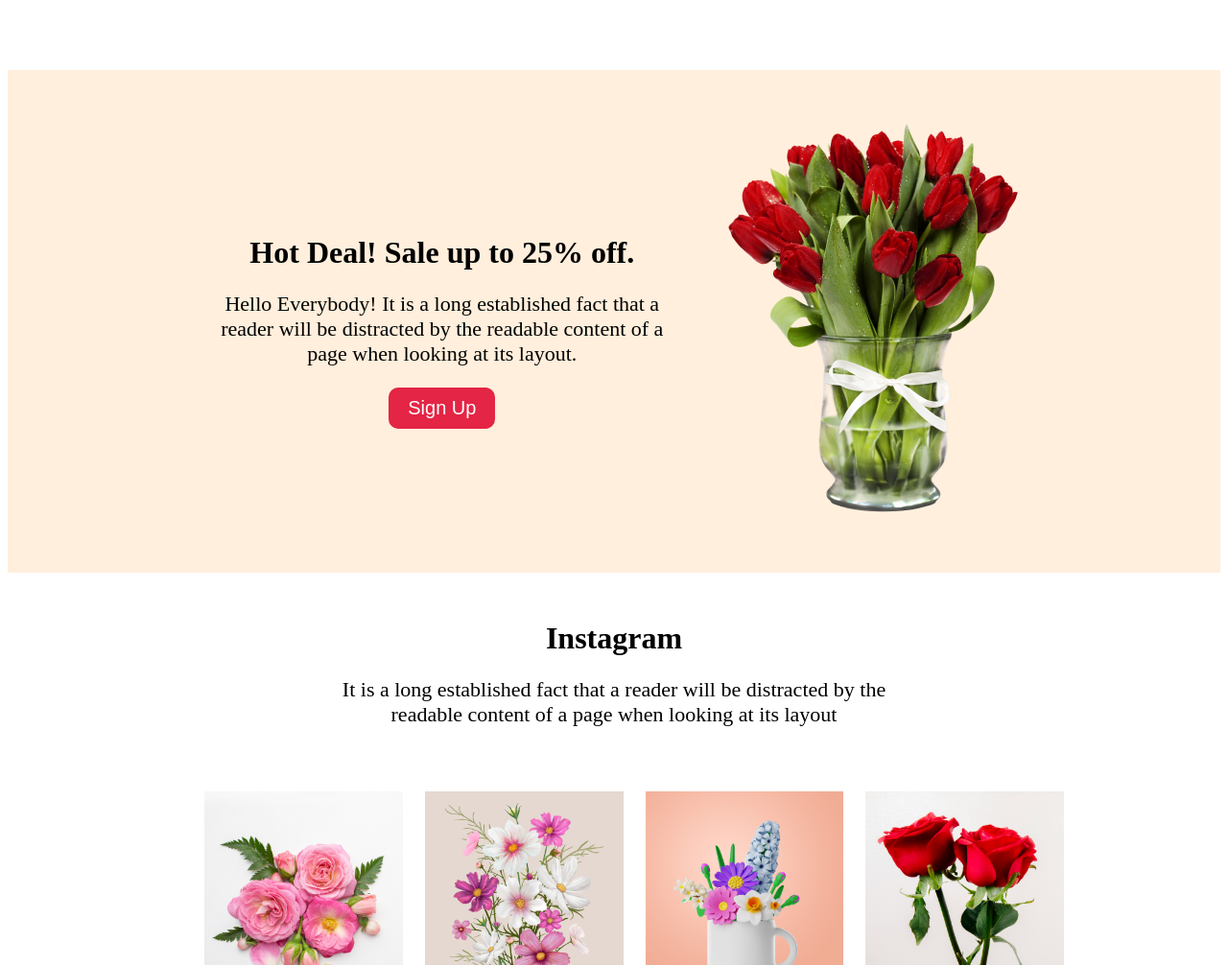
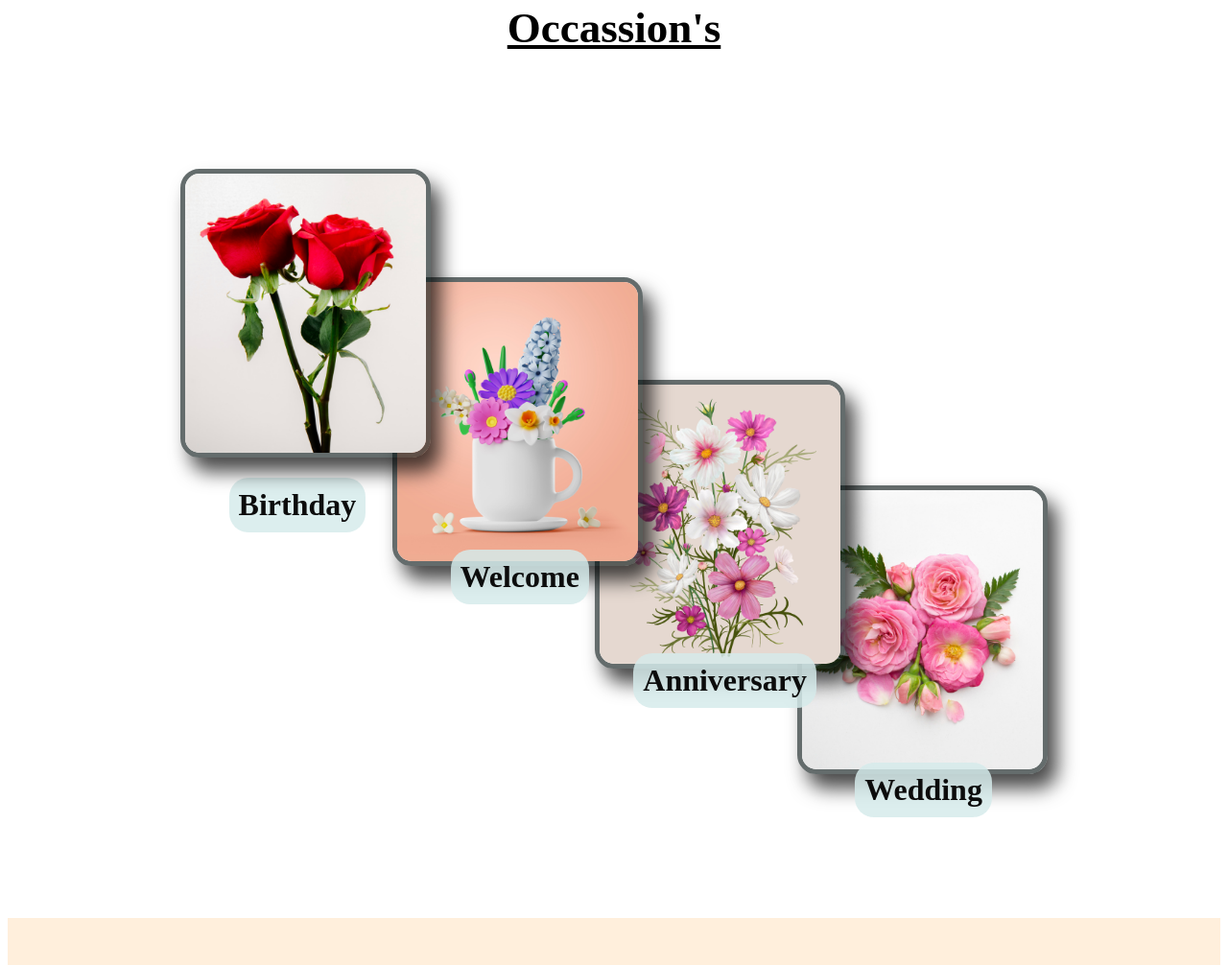
Before and after one commit to mehedi1603/Assignment-1, a plain HTML site: page index.html in a window 1280 px wide. Shown: the part 1794-2800 px from the top of the page at 96% size. Drawn offline with Linux system fonts and the light colour scheme.

Commit message:
New Section added and final push

```diff
--- a/index.html
+++ b/index.html
@@ -37,19 +37,19 @@
                 <div class="pic1">
                     <img class="f1" src="./Flower Asset/pngwing 6.png" alt="">
                 </div>
-                <p class="ptag">Flowers </p>
+                <p class="ptag">Orchid </p>
             </div>
             <div>
                 <div class="pic2">
                     <img class="f2" src="./Flower Asset/pngwing 7.png" alt="">
                 </div>
-                <p class="ptag">Flowers </p>
+                <p class="ptag">Tulip </p>
             </div>
             <div>
                 <div class="pic3">
                     <img class="f3" src="./Flower Asset/pngwing 8.png" alt="">
                 </div>
-                <p class="ptag">Flowers </p>
+                <p class="ptag"> Rose </p>
             </div>
         </div>
 
@@ -76,6 +76,45 @@
             </div>
         </div>
 
+
+        <h1 class="occassion">Occassion's</h1>
+        <p style="text-align: center; width: 70%;margin-left: 200px;"><marquee behavior="separately" direction=""><strong>You can take flowers from special events or occassions separately.</strong></marquee></p>
+
+
+        <div class="new-task">
+
+            <div>
+                <div>
+
+                    <img class="square-pic" id="sq1" src="./Flower Asset/Flower 01.png" alt="">
+                </div>
+                <h3  class="new-title1">Birthday</h3>
+
+            </div>
+
+
+
+            <div>
+                <div>
+                    <img class="square-pic" id="sq2" src="./Flower Asset/Rectangle 4.png" alt="">
+                </div>
+                <h3 class="new-title2">Anniversary</h3>
+            </div>
+
+            <div>
+                <div>
+                    <img class="square-pic" id="sq3" src="./Flower Asset/Rectangle 5.png" alt="">
+                </div>
+                <h3 class="new-title3">Wedding</h3>
+            </div>
+
+            <div>
+                <div>
+                    <img class="square-pic" id="sq4" src="./Flower Asset/Rectangle 6.png" alt="">
+                </div>
+                <h3 class="new-title4">Welcome</h3>
+            </div>
+        </div>
 
 
 
--- a/styles.css
+++ b/styles.css
@@ -1,3 +1,4 @@
+
 /* body{
     height: 100%;
     width: 100%;
@@ -9,7 +10,7 @@
     align-items: center;
     height: 100%;
     width: 100%;
-    background-color: rgba(255, 228, 196, 0.788);
+    background-color: rgba(255, 228, 196, 0.808);
     justify-content: space-between;
 
 }
@@ -89,14 +90,17 @@ p{
 .f1{
     display:block;
     width: 80%;
+    margin-left: 25px;
 }
 .f2{
     display: block;
     width: 80%;
+    margin-left: 25px;
 }
 .f3{
     display: block;
     width: 80%;
+    margin-left: 25px;
 }
 .ptag{
     font-size: 22px;
@@ -196,7 +200,7 @@ footer{
     text-align: center;
     color: white;
     background-color: black;
-    padding: 70px 100px 100px 100px;
+    padding: 100px 100px 100px 100px;
 
 }
 .foot{
@@ -209,3 +213,116 @@ footer{
 span{
     color:red;
 }
+.occassion{
+    font-weight: bold;
+    text-decoration: underline;
+    text-align: center;
+    font-size: 45px;
+}
+.new-task{
+    display: flex;
+    position: relative;
+    align-items: center;
+    justify-content: space-around;
+    margin: 50px 180px 700px 80px;
+    padding: 45px 30px 45px 55px;
+}
+#sq1{
+    position: absolute;
+    top: 10%;
+    left: 70%;
+    width: 25%;
+    margin-top: 330px;
+    margin-left: 40px;
+    border: 5px solid rgba(2, 15, 15, 0.61);
+    border-radius: 20px;
+    box-shadow: rgba(0, 0, 0, 0.712) 10px 15px 20px;
+}
+#sq2{
+    position: absolute;
+    top: 10%;
+    left: 50%;
+    width: 25%;
+    margin-top: 220px;
+    margin-left: 30px;
+    border: 5px solid rgba(2, 15, 15, 0.61);
+    border-radius: 20px;
+    box-shadow: rgba(0, 0, 0, 0.712) 10px 15px 20px;
+}
+#sq3{
+    position: absolute;
+    top: 80%;
+    left: 30%;
+    width: 25%;
+    margin-top: 50px;
+    margin-left: 20px;
+    border: 5px solid rgba(2, 15, 15, 0.61);
+    border-radius: 20px;
+    box-shadow: rgba(0, 0, 0, 0.712) 10px 15px 20px;
+}
+#sq4{
+    position: absolute;
+    top: 10%;
+    left: 10%;
+    width: 25%;
+    border: 5px solid rgba(2, 15, 15, 0.61);
+    border-radius: 20px;
+    box-shadow: rgba(0, 0, 0, 0.712) 10px 15px 20px;
+}
+.new-title1{
+    position:absolute;
+    top: 145%;
+    left: 15%;
+    margin-top: 200px;
+    background-color: rgba(213, 235, 235, 0.836);
+    font-size: 32px;
+    color: rgb(12, 12, 12);
+    border-radius: 20px;
+    padding: 10px;
+}
+.new-title4{
+    position: absolute;
+    top: 415%;
+    left: 38%;
+    background-color: rgba(213, 235, 235, 0.836);
+    font-size: 32px;
+    color: rgb(12, 12, 12);
+    border-radius: 20px;
+    padding: 10px;
+}
+.new-title3{
+    position: absolute;
+    top: 662%;
+    left: 80%;
+    background-color: rgba(213, 235, 235, 0.836);
+    font-size: 32px;
+    color: rgb(12, 12, 12);
+    border-radius: 20px;
+    padding: 10px;
+}
+.new-title2{
+    position: absolute;
+    top: 535%;
+    left: 57%;
+    background-color: rgba(213, 235, 235, 0.836);
+    font-size: 32px;
+    color: rgb(12, 12, 12);
+    border-radius: 20px;
+    padding: 10px;
+}
+.new-title1:hover{
+    background-color: rgba(241, 50, 50, 0.836);
+    cursor: pointer;
+}
+.new-title2:hover{
+    background-color: rgba(241, 50, 50, 0.836);
+    cursor: pointer;
+}
+.new-title3:hover{
+    background-color: rgba(241, 50, 50, 0.836);
+    cursor: pointer;
+}
+.new-title4:hover{
+    background-color: rgba(241, 50, 50, 0.836);
+    cursor: pointer;
+}
```
Also changed, not shown: Flower Asset/icon.png (added).
